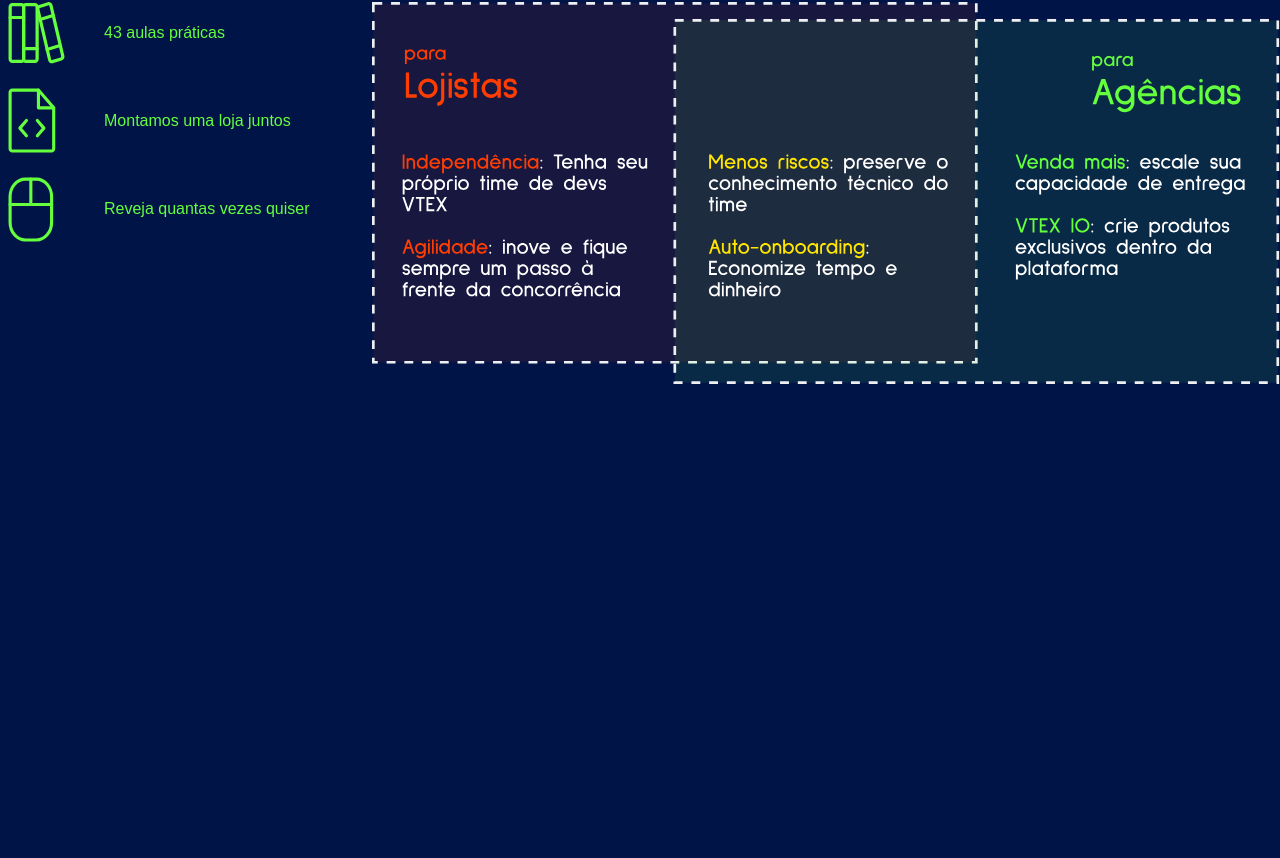
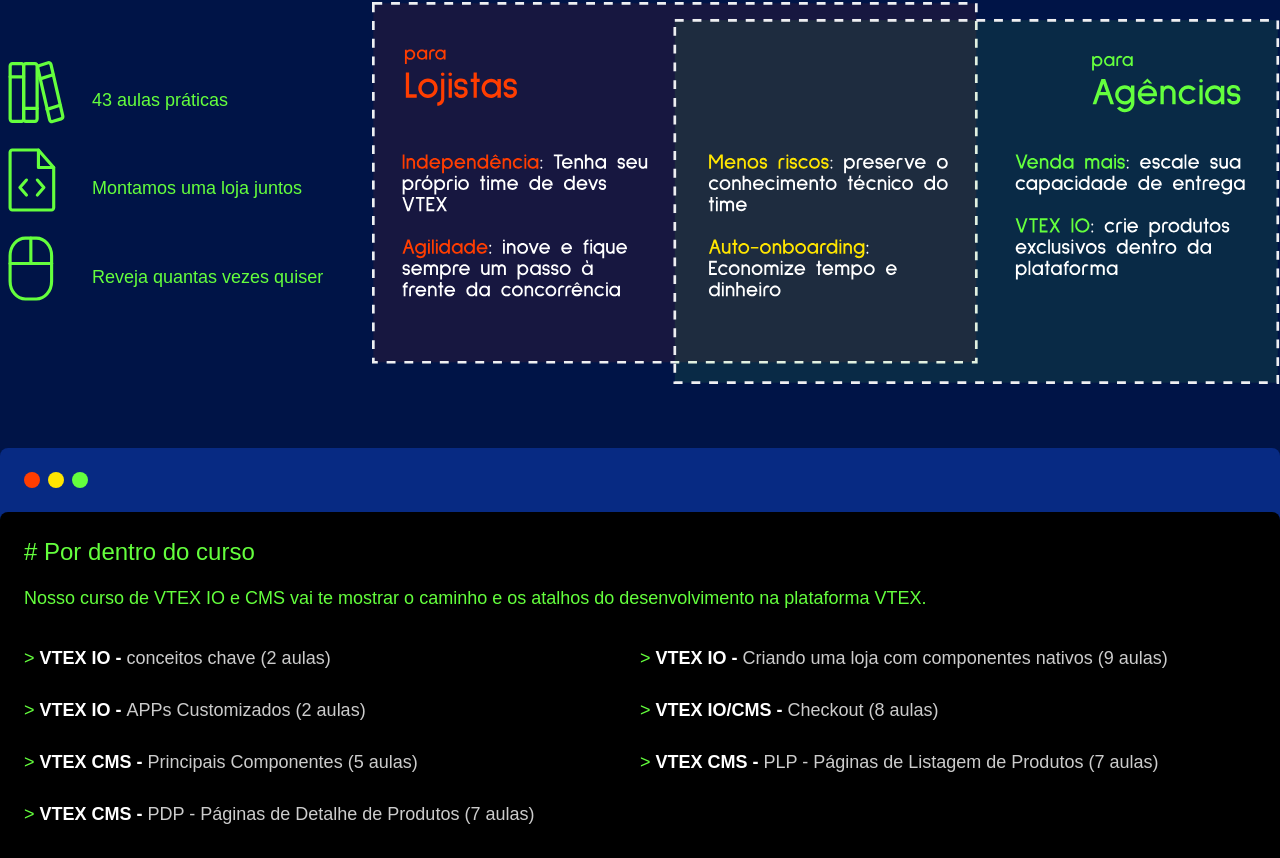
Before and after one commit to JonatasRicardo/vtex-frontend-site, a Next.js app: page /vtex in a window 1280 px wide. Shown: the part 862-1720 px from the top of the page. Before the commit the page ends 1246 px from the top, so only its background shows below. Built offline with nearby package versions, Linux system fonts and the light colour scheme; a web font is replaced by a local one.

Commit message:
Course content

```diff
--- a/app/blocks/Button.tsx
+++ b/app/blocks/Button.tsx
@@ -1,6 +1,6 @@
 import type { ComponentProps } from 'react';
 
-interface InputGroupProps extends ComponentProps<"button"> {
+interface ButtonProps extends ComponentProps<"button"> {
   mode?: 'normal' | 'ghost' | undefined;
   color?: 'green' | 'blue' | 'navy' | 'orange' | 'yellow';
 }
@@ -10,7 +10,7 @@ export default function Button({
     color = 'green',
     className,
     ...rest
-}: InputGroupProps) {
+}: ButtonProps) {
 
     const colors = {
         'green': 'bg-green text-navy',
--- /dev/null
+++ b/app/blocks/Terminal.tsx
@@ -0,0 +1,25 @@
+import type { ComponentProps, ReactNode } from 'react';
+
+interface Terminal {
+  children: ReactNode
+}
+
+export default function Terminal({
+    children
+}: Terminal) {
+
+    return (
+        <div className="bg-blue w-full rounded-tl-lg rounded-bl-lg drop-shadow-[10px_10px_0_rgba(0,0,0,0.33)] md:rounded-lg md:drop-shadow-[16px_16px_0_rgba(0,0,0,0.33)]">
+            <div className="p-4 flex md:p-6">
+                <div className="w-4 h-4 bg-orange rounded-full mr-2" />
+                <div className="w-4 h-4 bg-yellow rounded-full mr-2" />
+                <div className="w-4 h-4 bg-green rounded-full" />
+            </div>
+
+            <div className="bg-black p-4 w-full text-green rounded-tl-lg rounded-bl-lg md:p-6 md:rounded-lg">
+                {children}
+            </div>
+        </div>
+    )
+
+}
--- /dev/null
+++ b/app/vtex/CourseContent.tsx
@@ -0,0 +1,42 @@
+import type { ComponentProps } from 'react';
+import Button from '../blocks/Button';
+import Terminal from '../blocks/Terminal';
+
+interface ListItemProps extends ComponentProps<"li"> {
+    tag: string
+}
+
+function ListItem (props:ListItemProps ) {
+    return (
+        <li className="text-white mb-3 text-sm lg:basis-1/2 lg:text-lg lg:mb-6">
+            <span className="text-green">{'> '}</span>
+            <strong>{props.tag} - </strong>
+            <span className="text-white/80">{props.children}</span>
+        </li>
+    )
+
+}
+
+export default function CourseContent() {
+    return (
+        <div className="container py-16 pl-4 lg:px-0">
+            <Terminal>
+                <h2 className="text-2xl pb-4"># Por dentro do curso</h2>
+                <p className="text-sm lg:text-lg">Nosso curso de VTEX IO e CMS vai te mostrar o caminho e os atalhos do desenvolvimento na plataforma VTEX.</p>
+                <ul className="py-4 mt-2 flex flex-col lg:flex-row lg:flex-wrap lg:mt-4">
+                    <ListItem tag="VTEX IO">conceitos chave (2 aulas)</ListItem>
+                    <ListItem tag="VTEX IO">Criando uma loja com componentes nativos (9 aulas)</ListItem>
+                    <ListItem tag="VTEX IO">APPs Customizados (2 aulas)</ListItem>
+                    <ListItem tag="VTEX IO/CMS">Checkout (8 aulas)</ListItem>
+                    <ListItem tag="VTEX CMS">Principais Componentes (5 aulas)</ListItem>
+                    <ListItem tag="VTEX CMS">PLP - Páginas de Listagem de Produtos (7 aulas)</ListItem>
+                    <ListItem tag="VTEX CMS">PDP - Páginas de Detalhe de Produtos (7 aulas)</ListItem>
+                </ul>
+                <div className="flex justify-center">
+                    <Button className="mt5 mb-4 mt-10 lg:mt-8 lg:mb-16 self-center">Quero experimentar grátis</Button>
+                </div>
+            </Terminal>
+        </div>
+    )
+
+}
--- a/app/vtex/MainInformations.tsx
+++ b/app/vtex/MainInformations.tsx
@@ -12,18 +12,18 @@ function InfoIcon({
     icon
 }: InfoIconProps) {
     return (
-        <li className="flex flex-col items-center text-center flex-1 px-2 lg:flex-row lg:mb-6">
+        <li className="flex flex-col items-center text-center flex-1 px-2 md:flex-row md:mb-6">
             <span className="scale-75 lg:scale-100 lg:w-20">{icon}</span>
-            <span className="text-green lg:ml-4">{label}</span>
+            <span className="text-green px-1 text-sm mt-4 lg:text-lg">{label}</span>
         </li>
     )
 }
 
 export default function MainIformations() {
     return (
-        <div className="container pt-8 flex justify-between flex-col lg:flex-row lg:pt-16">
-            <div>
-                <ul className="flex lg:flex-col">
+        <div className="container pt-8 flex justify-between flex-col items-center md:flex-row md:pt-16">
+            <div className="flex">
+                <ul className="flex md:flex-col">
                     <InfoIcon
                         icon={
                             <Image
@@ -69,7 +69,7 @@ export default function MainIformations() {
                     height={431}
                     alt=""
                     aria-labelledby="lojistas-agencias"
-                    className="hidden lg:inline-flex"
+                    className="hidden md:inline-flex"
                 />
                 <Image
                     src="/img/vcurso-vtex-io-para-lojistas-e-agencias-sm.svg"
@@ -77,7 +77,7 @@ export default function MainIformations() {
                     height={735}
                     alt=""
                     aria-labelledby="lojistas-agencias"
-                    className="lg:hidden mt-10"
+                    className="md:hidden mt-10"
                 />
                 <div id="lojistas-agencias" className="sr-only">
                     <h3>Para Lojjistas:</h3>
--- a/app/vtex/page.tsx
+++ b/app/vtex/page.tsx
@@ -1,6 +1,7 @@
 import Hero from "./Hero";
 import Header from "./Header";
 import MainInformations from "./MainInformations";
+import CourseContent from "./CourseContent";
 
 export default function VTEX() {
   return (
@@ -8,6 +9,7 @@ export default function VTEX() {
       <Header />
       <Hero />
       <MainInformations />
+      <CourseContent />
     </main>
   );
 }
```
